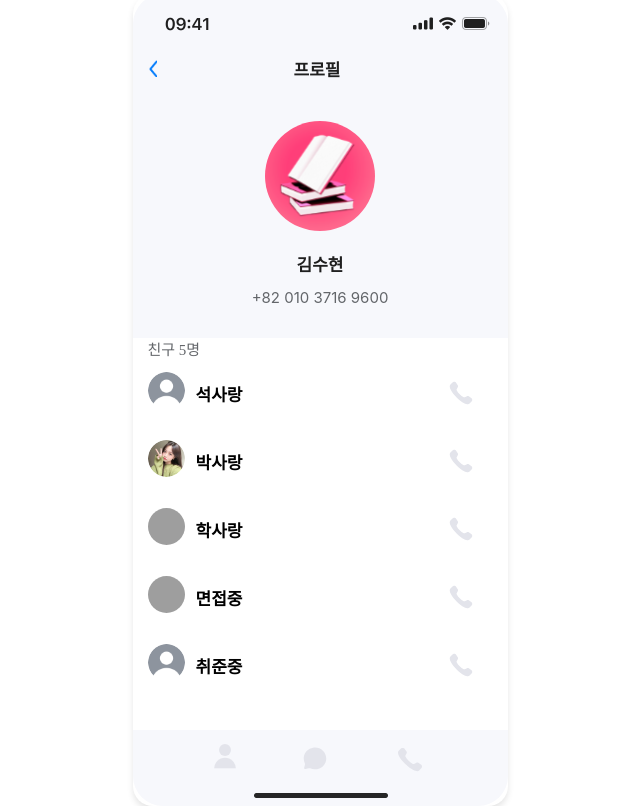
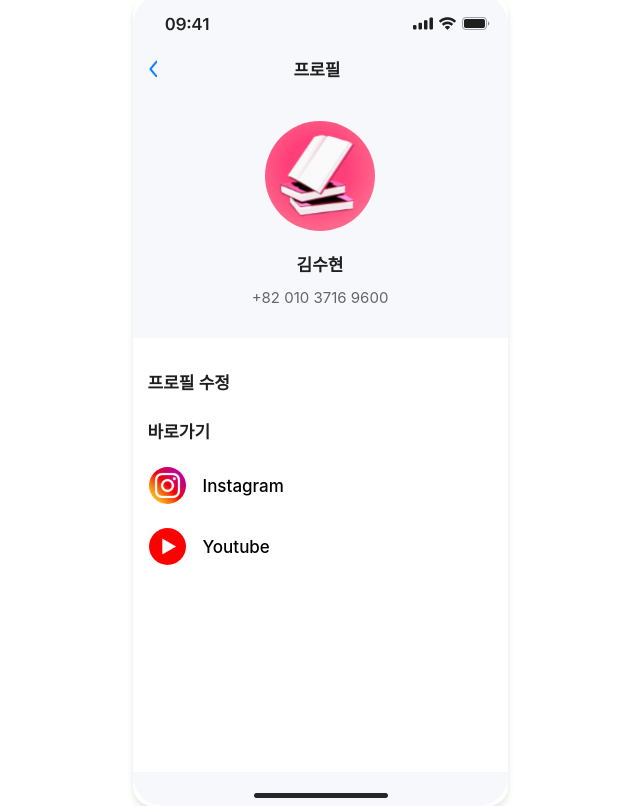
Before and after one commit to CEOS-Developers/react-messenger-19th, a React (Create React App) app: page /mypage in a window 1280 px wide. Shown: the whole page, without its empty margins (320-960 px from the left). Built offline with nearby package versions, Linux system fonts and the light colour scheme; grey boxes are pictures that could not be loaded.

Commit message:
feat : MyPage 화면 구현

```diff
--- a/src/components/list/MyPage.tsx
+++ b/src/components/list/MyPage.tsx
@@ -8,21 +8,6 @@ import NavigatingFooter from './NavigateFooter';
 import MyPageHeader from './MyPageHeader';
 
 const MyPage = () => {
-  const users = useRecoilValue(usersState);
-  const [friendCount, setFriendCount] = useState(0);
-
-  const handleEditClick = () => {
-    // 편집 버튼 핸들러..
-  };
-
-  const handleSearchChange = (e: React.ChangeEvent<HTMLInputElement>) => {
-    // 검색핸들러
-  };
-
-
-  useEffect(() => {
-    setFriendCount(users.filter(user => user.id !== 0).length); // 자기 자신을 뺀 친구 수
-  }, [users]);
 
 
   return (
@@ -30,24 +15,18 @@ const MyPage = () => {
       <AppContainer>
         <IphoneHeader src='/assets/Status Bar.png'/>
         <MyPageHeader/>
-        <FriendListContainer>
-          <FriendListUl>
-          <FriendCount>친구 {friendCount}명</FriendCount>
-
-          {users.filter(user => user.id !== 0).map(user => {
-              return (
-                  <FriendListItem>
-                    <FriendImage src={user.profileImage} alt={user.name} style={{width:"37px", height:"37px"}}/>
-                    <FriendInfo>
-                        <FriendName>{user.name}</FriendName>
-                        <CallIcon src="/assets/Call (1).svg"/>
-                    </FriendInfo>
-                  </FriendListItem>
-              );
-            })}
-          </FriendListUl>
-        </FriendListContainer>
-        <NavigatingFooter/>
+        <ProfileContainer>
+          <EditProfileLabel>프로필 수정</EditProfileLabel>
+          <EditProfileLabel>바로가기</EditProfileLabel>
+          <SNSContainer>
+            <SNSLogo src="/assets/Instagram.svg"/>
+            <Label>Instagram</Label>
+          </SNSContainer>
+          <SNSContainer>
+            <SNSLogo src="/assets/Youtube.svg"/>
+            <Label>Youtube</Label>
+          </SNSContainer>
+        </ProfileContainer>
         <IphoneFooter src='/assets/Home Indicator.png'/>
       </AppContainer>
     </Container>
@@ -80,50 +59,37 @@ const AppContainer = styled.div`
   }
 `;
 
-const FriendListContainer = styled.div`
-  flex: 1;
-  overflow-y: auto;
+const ProfileContainer = styled.div`
+display:flex;
+padding-top: 31px;
+flex-direction: column;
+height: calc(100vh - 31px);
 `;
 
-const FriendListUl = styled.ul`
-  list-style: none;
-  padding: 0;
+const EditProfileLabel = styled.span`
+  font-family: Pretenard;
+  font-size: 17px;
+  font-weight: 600;
+  color: #1F1F1F;
+  margin-left: 15px;
+  margin-bottom: 24px;
+  `;
+
+const SNSLogo = styled.img`
+  width: 37px;
+  height:37px;
+  margin-left: 16px;
+
 `;
 
-const FriendListItem = styled.li`
-  padding: 11px 15px;
-  display: flex;
-  margin-bottom: 4px;
+const Label = styled.span`
+font-size: 17px;
+font-weight: 500;
+margin-left: 17px;
 `;
 
-const FriendImage = styled.img`
-  width: 54px;
-  height: 54px;
-  border-radius: 50%;
+const SNSContainer = styled.div`
+display: flex;
+align-items: center;
+margin-bottom: 24px;
 `;
-
-const FriendInfo = styled.span`
-font-family: pretendard;
-  margin: 6px 0px 6px 11px;
-  width:280px;
-  display: flex;
-  align-items: center;
-  justify-content: space-between;
-`;
-
-
-const FriendName = styled.div`
-font-size: 17px;
-  font-weight: 600;
-`;
-
-const CallIcon = styled.img`
-`;
-
-const FriendCount = styled.div`
-  font-family: Pretanard;
-  font-size: 15px;
-  margin-left: 15px;
-  margin-bottom: 2px;
-  color: #63666A;
-`;
--- a/src/components/list/MyPageHeader.tsx
+++ b/src/components/list/MyPageHeader.tsx
@@ -93,16 +93,18 @@ const ProfileImg = styled.img`
   height: 110px;
 `;
 const ProfileInfo = styled.div`
+width: 100%;
   display: flex;
   align-items: center;
   flex-direction: column;
 
 `;
 const PhoneNumber = styled.span`
+
   font-size: 15px;
   color: #63666A;
   margin-top: 12px;
-  padding-bottom:31px;
+  margin-bottom:31px;
 `;
 
 export default Header;
```
Also changed, not shown: public/assets/Instagram.svg (added), public/assets/Youtube.svg (added).
